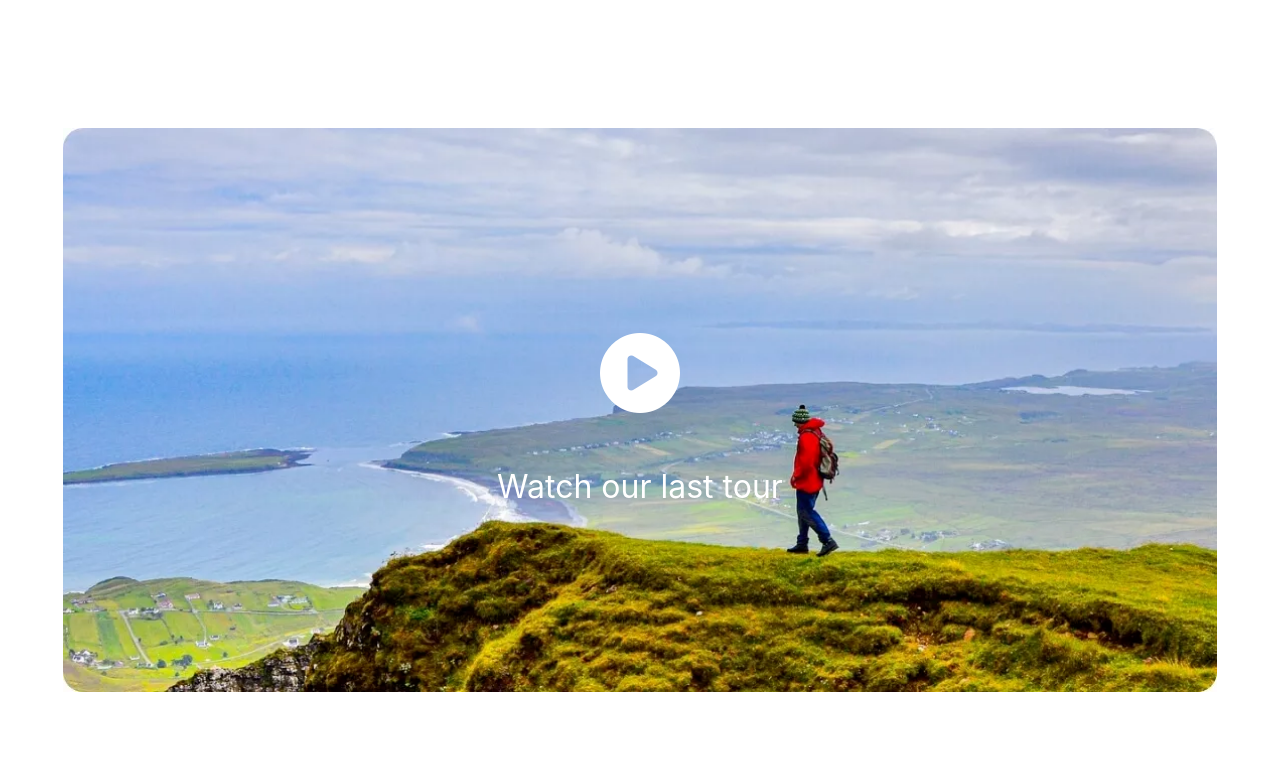
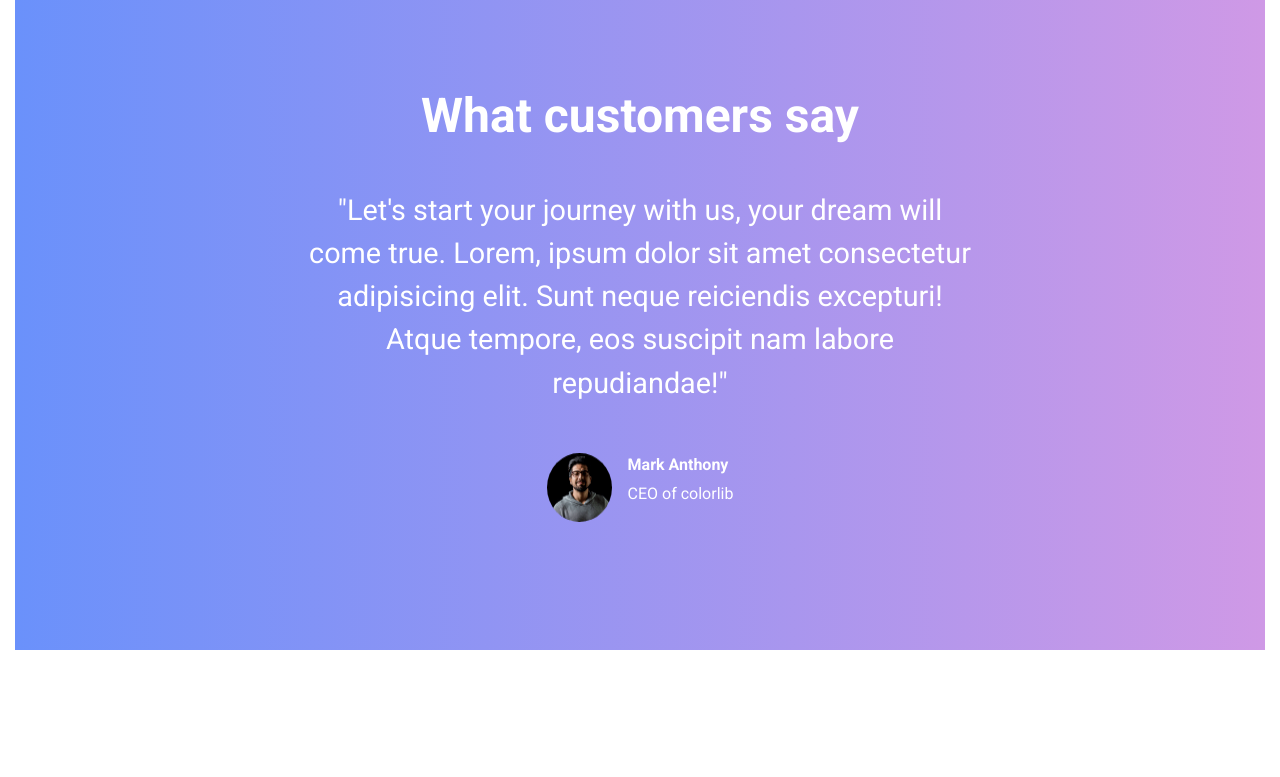
Before and after one commit to hamza-naseer-devsinc/task_8, a plain HTML site: page index.html in a window 1280 px wide. Shown: the top 777 px of the page. Drawn offline with nearby package versions, Linux system fonts and the light colour scheme.

Commit message:
Customers say done!

```diff
--- a/css/style.scss
+++ b/css/style.scss
@@ -2,6 +2,54 @@
     padding: 0;
     margin: 0;
     box-sizing: border-box;
+}
+
+.customers-say {
+    background-image: linear-gradient(to right, hsl(224, 95%, 70%), hsl(282, 60%, 75%));
+    width: 100%;
+    display: flex;
+    flex-direction: column;
+    align-items: center;
+    .quote {
+        text-align: center;
+        color: #fff;
+        font-family: 'roboto', sans-serif;
+        font-size: 1.8rem;
+        width: 54%;
+        margin-top: 1.3rem;
+    }
+    .title {
+        text-align: center;
+        color: #fff;
+        font-family: 'roboto', sans-serif;
+        font-size: 3rem;
+        font-weight: bolder;
+        padding-top: 5rem;
+    }
+    .ceo-info {
+        display: flex;
+        flex-direction: row;
+        justify-content: center;
+        margin-top: 2rem;
+        margin-bottom: 8rem;
+        .name-post {
+            display: flex;
+            flex-direction: column;
+            margin-left: 1rem;
+            .ceo-name {
+                padding: 0;
+                margin: 0;
+                margin-bottom: 0.3rem;
+                color: #fff;
+                font-weight: bolder;
+                font-family: 'roboto', sans-serif;
+            }
+            .ceo-post {
+                color: #fff;
+                font-family: 'roboto', sans-serif;
+            }
+        }
+    }
 }
 
 .video {
@@ -12,6 +60,7 @@
 }
 
 .video-title {
+    font-family: "Roboto", sans-serif !important;
     position: absolute;
     top: 60%;
     left: 50%;
@@ -145,6 +194,13 @@
 /* Extra small devices (phones, 600px and down) */
 
 @media only screen and (max-width: 804px) {
+    .title {
+        font-size: 1.7rem !important;
+    }
+    .quote {
+        font-size: 1rem !important;
+        width: 85% !important;
+    }
     .video-title {
         font-size: 1rem;
         top: 65%;
--- a/index.html
+++ b/index.html
@@ -18,6 +18,19 @@
 <body>
     <div class="container-fluid">
 
+        <div class="customers-say">
+            <p class="title">What customers say</p>
+
+            <p class="quote">"Let's start your journey with us, your dream will come true. Lorem, ipsum dolor sit amet consectetur adipisicing elit. Sunt neque reiciendis excepturi! Atque tempore, eos suscipit nam labore repudiandae!"
+            </p>
+            <div class="ceo-info">
+                <img src="./images/founder.png" alt="founder-img" class="ceo-img">
+                <div class="name-post">
+                    <p class="ceo-name">Mark Anthony</p>
+                    <p class="ceo-post">CEO of colorlib</p>
+                </div>
+            </div>
+        </div>
 
         <div class="video">
             <i class="fa-solid fa-circle-play video-play-icon"></i>
```
Also changed, not shown: css/style.css, 1 other file.
